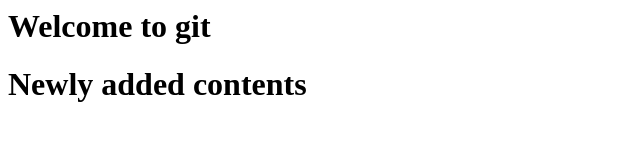
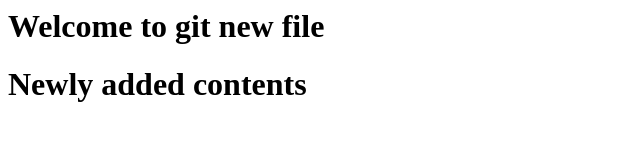
Before and after one commit to amarmore2006/FirstRepo, a plain HTML site: page index.html in a window 1280 px wide. Shown: the whole page, without its empty margins (0-640 px from the left). Drawn offline with Linux system fonts and the light colour scheme.

Commit message:
changed the file

```diff
--- a/index.html
+++ b/index.html
@@ -2,7 +2,7 @@
 	<head>
 	</head>
 	<body>
-		<h1> Welcome to git </h1>
+		<h1> Welcome to git new file </h1>
 		<h1> Newly added contents </h1>
 	</body>
 </html>
```
Also changed, not shown: alpha.txt.
